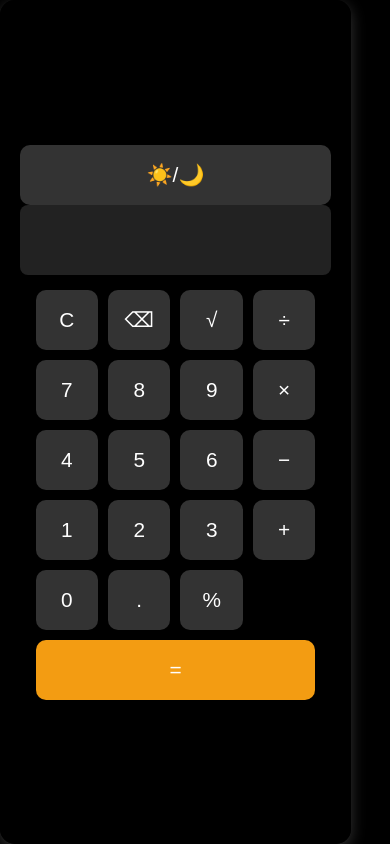
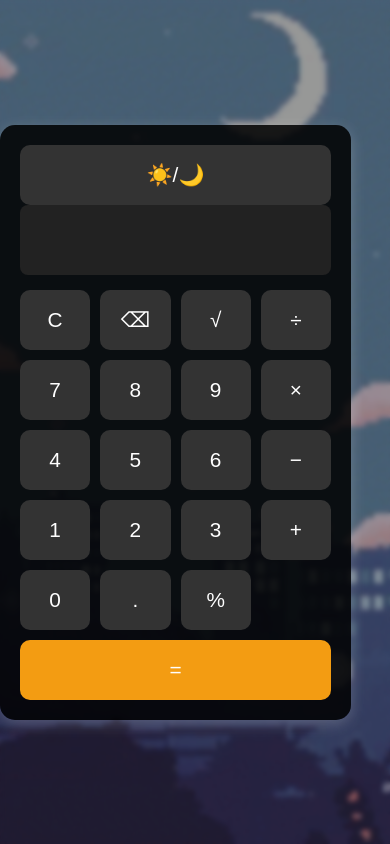
Before and after one commit to uchihaDsora/basic-calculator, a plain HTML site: page index.html in a window 390 px wide. Drawn offline with Linux system fonts and the light colour scheme.

Commit message:
Update style.css

```diff
--- a/style.css
+++ b/style.css
@@ -27,38 +27,14 @@ body::before {
     z-index: -1;
 }
 
-/* ✅ Remove Background on Mobile & Make Calculator Fullscreen */
-@media (max-width: 768px) {
-    body {
-        background: none; /* Remove background */
-        background-color: black; /* Set to black (or any color you prefer) */
+/* Responsive Fixes */
+@media (max-width: 450px) {
+    .calculator {
+        width: 90%; /* ✅ Prevents extra space on small screens */
     }
 
-    .calculator {
-        width: 100vw; /* Full width */
-        height: 100vh; /* Full height */
-        border-radius: 0; /* Remove rounded edges */
-        box-shadow: none; /* Remove shadow */
-        display: flex;
-        flex-direction: column;
-        justify-content: center;
-        align-items: center;
-    }
-
-    #display {
-        width: 90%;
-        font-size: 2.5em; /* Bigger text for better visibility */
-    }
-
-    .buttons {
-        width: 90%;
-        grid-template-columns: repeat(4, 1fr); /* Ensure proper button alignment */
-        gap: 10px;
-    }
-
-    .btn {
-        height: 80px; /* Bigger buttons for touch screens */
-        font-size: 1.8em;
+    body {
+        background-size: cover; /* ✅ Ensure full-screen background */
     }
 }
 
```
